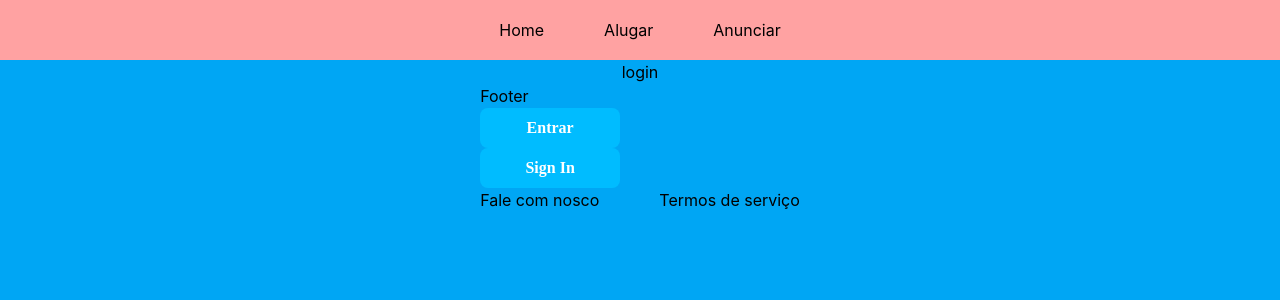
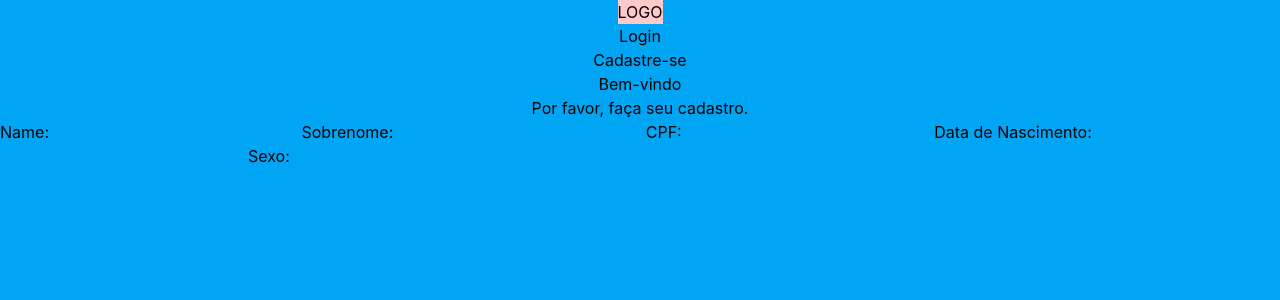
Before and after one commit to JohnOnias/PrintII-SDL, a React (Vite) app in the folder front/: page / in a window 1280 px wide. Shown: the top 300 px of the page. Built offline with nearby package versions, Linux system fonts and the light colour scheme.

Commit message:
iniciando tela cadastro

```diff
--- a/front/src/main.jsx
+++ b/front/src/main.jsx
@@ -2,9 +2,11 @@ import { StrictMode } from 'react'
 import { createRoot } from 'react-dom/client'
 import './styles/index.css'
 import Login from './pages/login/Login';
+import Cadastro from './pages/cadastro/Cadastro';
+
 
 createRoot(document.getElementById('root')).render(
   <StrictMode>
-    <Login />
+    <Cadastro/>
   </StrictMode>,
 )
--- /dev/null
+++ b/front/src/pages/cadastro/Cadastro.jsx
@@ -0,0 +1,49 @@
+import React from 'react'
+
+export default function Cadastro() {
+  return (
+    <><div className=' bg-red-200'>
+          <h1>LOGO</h1>
+      </div>
+
+      <div className=' '>
+              <h2>Login</h2>
+        </div>
+
+        <div>
+            <h2>Cadastre-se</h2>
+        </div>
+
+        <div className=' '>
+        <h3>Bem-vindo</h3>
+        </div>
+
+        <div className=' '>
+            <p>Por favor, faça seu cadastro.</p>
+        </div>
+
+        <label className=' '>
+        Name: <input name="myInput" />
+        </label>
+
+        <label>
+        Sobrenome: <input name="myInput" />
+        </label>
+
+        <label>
+        CPF: <input name="myInput" />
+        </label>
+
+        <label>
+        Data de Nascimento: <input name="myInput" />
+        </label>
+
+        <label>
+        Sexo: <input name="myInput" />
+        </label>
+
+
+        </>
+
+  )
+}
```
Also changed, not shown: 1 other file (tests, documents, lock files or other folders).
